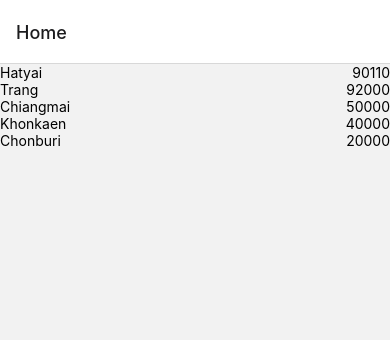
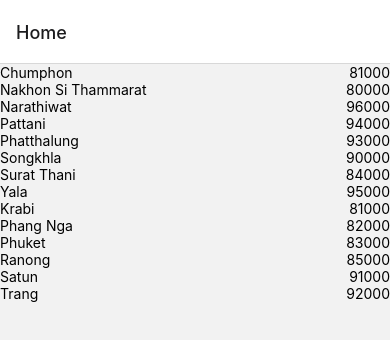
Before and after one commit to AS558/lab-react-native, a React Native app: screen /Home in a window 390 px wide. Shown: the top 340 px of the page. Built offline with nearby package versions, Linux system fonts and the light colour scheme.

Commit message:
Part 6.1 : add Zipcode

```diff
--- a/screen/ZipCodeScreen.js
+++ b/screen/ZipCodeScreen.js
@@ -5,11 +5,20 @@ import { useNavigation } from "@react-navigation/native";
 
 
 const availableZipItems = [
-    { place: 'Hatyai', code: '90110' },
-    { place: 'Trang', code: '92000' },
-    { place: 'Chiangmai', code: '50000' },
-    { place: 'Khonkaen', code: '40000' },
-    { place: 'Chonburi', code: '20000' },
+    { place: 'Chumphon', code: '81000' },
+    { place: 'Nakhon Si Thammarat', code: '80000' },
+    { place: 'Narathiwat', code: '96000' },
+    { place: 'Pattani', code: '94000' },
+    { place: 'Phatthalung', code: '93000' },
+    { place: 'Songkhla', code: '90000' },
+    { place: 'Surat Thani', code: '84000' },
+    { place: 'Yala', code: '95000' },
+    { place: 'Krabi', code: '81000' },
+    { place: 'Phang Nga', code: '82000' },
+    { place: 'Phuket', code: '83000' },
+    { place: 'Ranong', code: '85000' },
+    { place: 'Satun', code: '91000' },
+    { place: 'Trang', code: '92000' }
 ]
 
 const ZipItem = ({place, code, navigation}) => (
```
